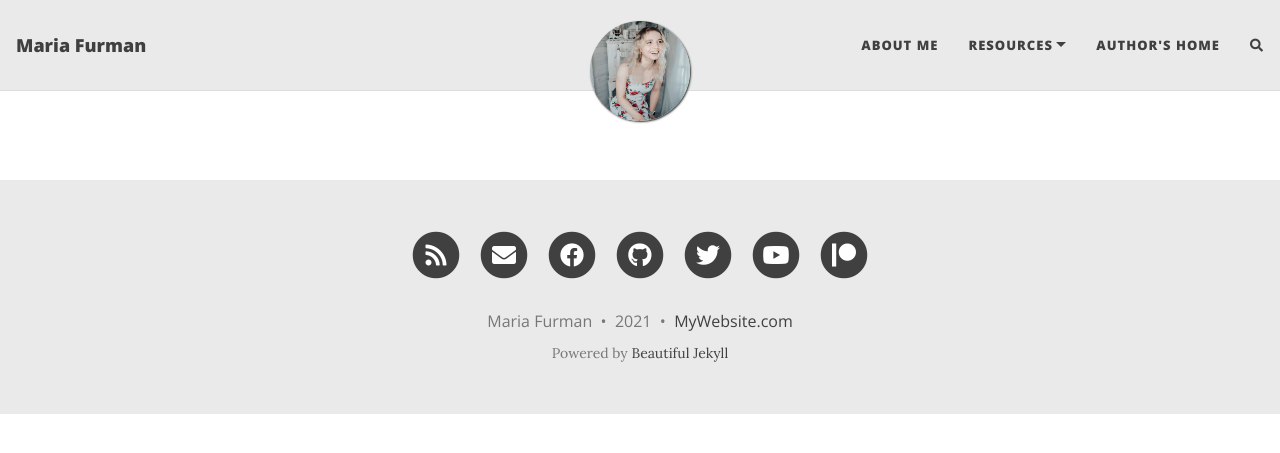
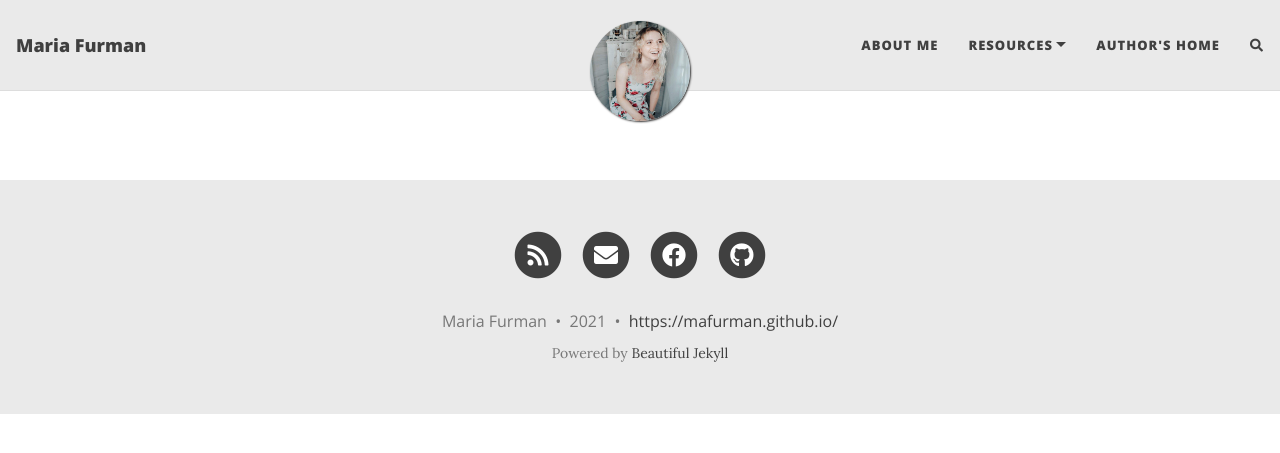
Before and after one commit to mafurman/mafurman.github.io, a Jekyll site: the page built from index.md, in a window 1280 px wide. Shown: the top 453 px of the page. Built offline with Jekyll 4.4.1, drawn with Linux system fonts in a browser that asks for light colours; nearby versions of some CDN libraries; our own code applies the rules of GitHub Pages for plain Markdown files; the list of posts is cut into pages by our own code; comment, search, counter and statistics services are not loaded; part of the change alters nothing that is shown.

Commit message:
Updating social network links

```diff
--- a/_config.yml
+++ b/_config.yml
@@ -39,19 +39,19 @@ round-avatar: true
 # Select the social network links that you want to show in the footer.
 # Uncomment the links you want to show and add your information to each one.
 social-network-links:
-  email: "someone@example.com"
-  facebook: deanattali
-  github: daattali
-  twitter: daattali
-  patreon: DeanAttali
-  youtube: c/daattali
+  email: "mariafurman@live.com"
+  facebook: maria.furman.77
+  github: mafurman
+# twitter: daattali
+# patreon: DeanAttali
+#  youtube: c/daattali
 #  medium: yourname
 #  reddit: yourname
-#  linkedin: daattali
+linkedin: mariafurman
 #  xing: yourname
 #  stackoverflow: "3943160/daattali"
 #  snapchat: deanat78
-#  instagram: deanat78
+instagram: mariafurman
 #  spotify: yourname
 #  telephone: +14159998888
 #  steam: deanat78
@@ -71,14 +71,14 @@ rss-description: This website is a virtual proof that I'm awesome
 
 # Select which social network share links to show in posts
 share-links-active:
-  twitter: true
+  # twitter: true
   facebook: true
   linkedin: true
-  vk: false
+  # vk: false
 
 # How to display the link to your website in the footer
 # Remove this if you don't want a link in the footer
-url-pretty: "MyWebsite.com"
+url-pretty: "https://mafurman.github.io/"
 
 # Excerpt word length - Truncate the excerpt of each post on the feed page to the specified number of words
 excerpt_length: 50
@@ -93,7 +93,7 @@ feed_show_tags: true
 post_search: true
 
 # The keywords to associate with your website, for SEO purposes
-#keywords: "my,list,of,keywords"
+keywords: "maria, furman"
 
 # --- Colours / background image --- #
 
```
